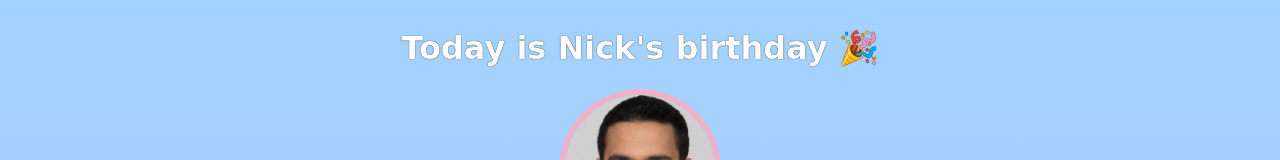
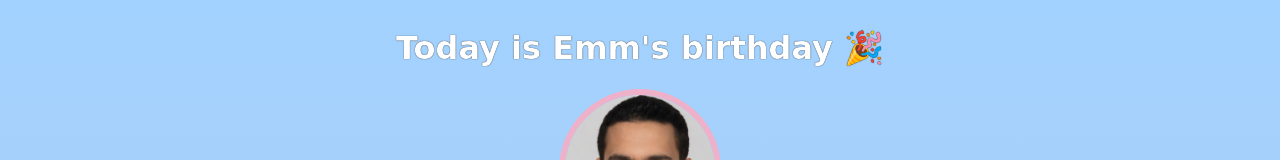
Before and after one commit to sayhantheman/Test-site, a website built with Vite: page index.html in a window 1280 px wide. Shown: the top 160 px of the page. Built offline with nearby package versions, Linux system fonts and the light colour scheme; a web font is replaced by a local one.

Commit message:
Update index.html

```diff
--- a/index.html
+++ b/index.html
@@ -7,7 +7,7 @@
     </head>
     <body>
         <div id="header">
-            <h1>Today is Nick's birthday 🎉</h1>
+            <h1>Today is Emm's birthday 🎉</h1>
             <img id="bff-img" src="images/nick.jpg">
             <h2 id="bday-age">24 years old</h2>
             <h4 id="bday-date">01.11.2022</h4>
```
